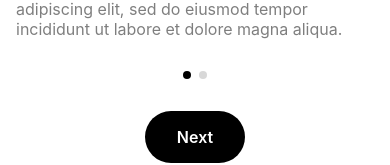
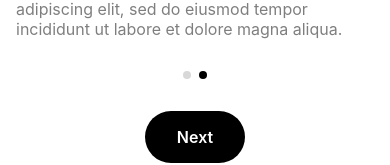
Before and after one commit to Audiph/smart-fiber-check, a React Native app: screen /LastIntroScreen in a window 390 px wide. Shown: the part 665-830 px from the top of the page. Built offline with nearby package versions, Linux system fonts and the light colour scheme.

Commit message:
modify dot

```diff
--- a/src/screens/LastIntroScreen.jsx
+++ b/src/screens/LastIntroScreen.jsx
@@ -49,7 +49,7 @@ const LastIntroScreen = ({ navigation }) => {
         <Animated.View
           entering={FadeInDown.delay(200).duration(1000).springify()}
         >
-          <ScreenIndicators count={2} activeIndex={0} />
+          <ScreenIndicators count={2} activeIndex={1} />
         </Animated.View>
         <Animated.View
           entering={FadeInDown.delay(400).duration(1000).springify()}
```
